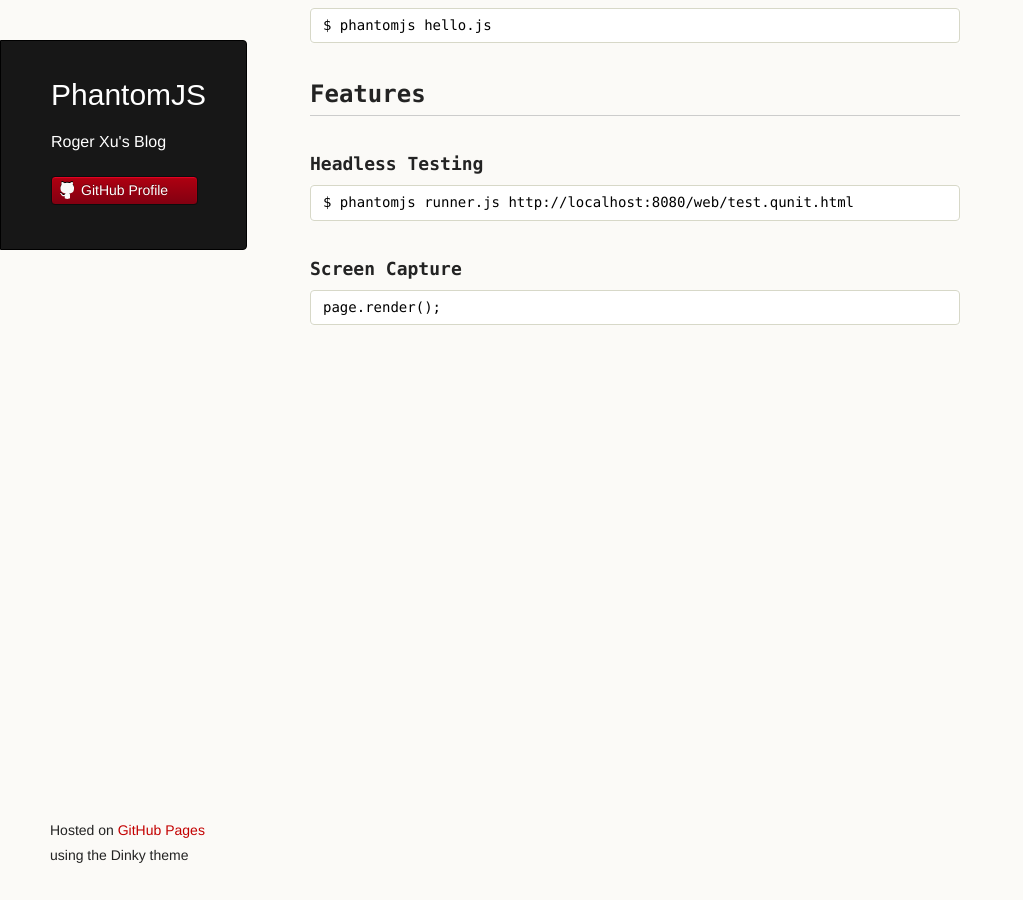
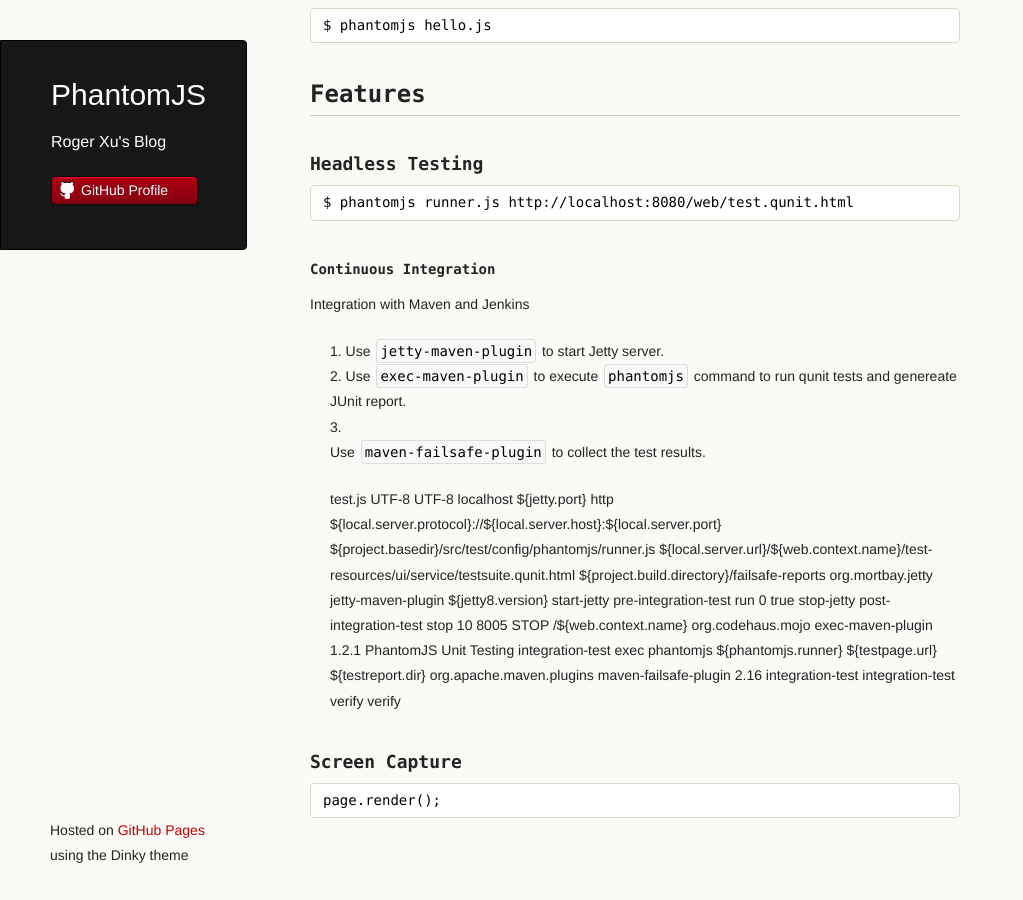
Before and after one commit to rogerxu/rogerxu.github.io, a Jekyll site: the page built from _posts/2013-09-24-phantomjs.md, in a window 1280 px wide and 900 px high, scrolled down 948 px. Shown: the whole window, without its empty margins (0-1023 px from the left). Built offline with Jekyll 4.4.1, drawn with Linux system fonts in a browser that asks for light colours.

Commit message:
Add Continuous Integration section to PhantomJS post.

```diff
--- a/_posts/2013-09-24-phantomjs.md
+++ b/_posts/2013-09-24-phantomjs.md
@@ -48,6 +48,119 @@
 
     $ phantomjs runner.js http://localhost:8080/web/test.qunit.html
 
+
+#### Continuous Integration
+
+Integration with Maven and Jenkins
+
+1. Use `jetty-maven-plugin` to start Jetty server.
+2. Use `exec-maven-plugin` to execute `phantomjs` command to run qunit tests and genereate JUnit report.
+3. Use `maven-failsafe-plugin` to collect the test results.
+
+    <!-- Profile for JS Test Runner -->
+    <profile>
+        <id>test.js</id>
+        <properties>
+            <project.build.sourceEncoding>UTF-8</project.build.sourceEncoding>
+            <project.reporting.outputEncoding>UTF-8</project.reporting.outputEncoding>
+
+            <!-- local server -->
+            <local.server.host>localhost</local.server.host>
+            <local.server.port>${jetty.port}</local.server.port>
+            <local.server.protocol>http</local.server.protocol>
+            <local.server.url>${local.server.protocol}://${local.server.host}:${local.server.port}</local.server.url>
+
+            <!-- phantomjs command arguments -->
+            <phantomjs.runner>${project.basedir}/src/test/config/phantomjs/runner.js</phantomjs.runner>
+            <testpage.url>${local.server.url}/${web.context.name}/test-resources/ui/service/testsuite.qunit.html</testpage.url>
+            <testreport.dir>${project.build.directory}/failsafe-reports</testreport.dir>
+        </properties>
+        <build>
+            <plugins>
+                <!-- Jetty 8 for JVM 1.6 -->
+                <plugin>
+                    <groupId>org.mortbay.jetty</groupId>
+                    <artifactId>jetty-maven-plugin</artifactId>
+                    <version>${jetty8.version}</version>
+                    <executions>
+                        <execution>
+                            <id>start-jetty</id>
+                            <phase>pre-integration-test</phase>
+                            <goals>
+                                <goal>run</goal>
+                            </goals>
+                            <configuration>
+                                <scanIntervalSeconds>0</scanIntervalSeconds>
+                                <daemon>true</daemon>
+                            </configuration>
+                        </execution>
+                        <execution>
+                            <id>stop-jetty</id>
+                            <phase>post-integration-test</phase>
+                            <goals>
+                                <goal>stop</goal>
+                            </goals>
+                        </execution>
+                    </executions>
+                    <configuration>
+                        <scanIntervalSeconds>10</scanIntervalSeconds>
+                        <stopPort>8005</stopPort>
+                        <stopKey>STOP</stopKey>
+                        <webApp>
+                            <contextPath>/${web.context.name}</contextPath>
+                        </webApp>
+                    </configuration>
+                </plugin>
+
+                <!-- Launch phantomjs command to run qunit tests -->
+                <plugin>
+                    <groupId>org.codehaus.mojo</groupId>
+                    <artifactId>exec-maven-plugin</artifactId>
+                    <version>1.2.1</version>
+                    <executions>
+                        <execution>
+                            <id>PhantomJS Unit Testing</id>
+                            <phase>integration-test</phase>
+                            <goals>
+                                <goal>exec</goal>
+                            </goals>
+                        </execution>
+                    </executions>
+                    <configuration>
+                        <executable>phantomjs</executable>
+                        <arguments>
+                            <argument>${phantomjs.runner}</argument>
+                            <argument>${testpage.url}</argument>
+                            <argument>${testreport.dir}</argument>
+                        </arguments>
+                    </configuration>
+                </plugin>
+
+                <!-- enable the failsafe plugin for the integration-test phase -->
+                <plugin>
+                    <groupId>org.apache.maven.plugins</groupId>
+                    <artifactId>maven-failsafe-plugin</artifactId>
+                    <version>2.16</version>
+                    <executions>
+                        <execution>
+                            <id>integration-test</id>
+                            <goals>
+                                <goal>integration-test</goal>
+                            </goals>
+                        </execution>
+                        <execution>
+                            <id>verify</id>
+                            <goals>
+                                <goal>verify</goal>
+                            </goals>
+                        </execution>
+                    </executions>
+                </plugin>
+            </plugins>
+        </build>
+    </profile>
+
+
 ### Screen Capture
 
     page.render();
```
Also changed, not shown: _posts/2013-09-25-tomcat.md (+5 -3 lines).
